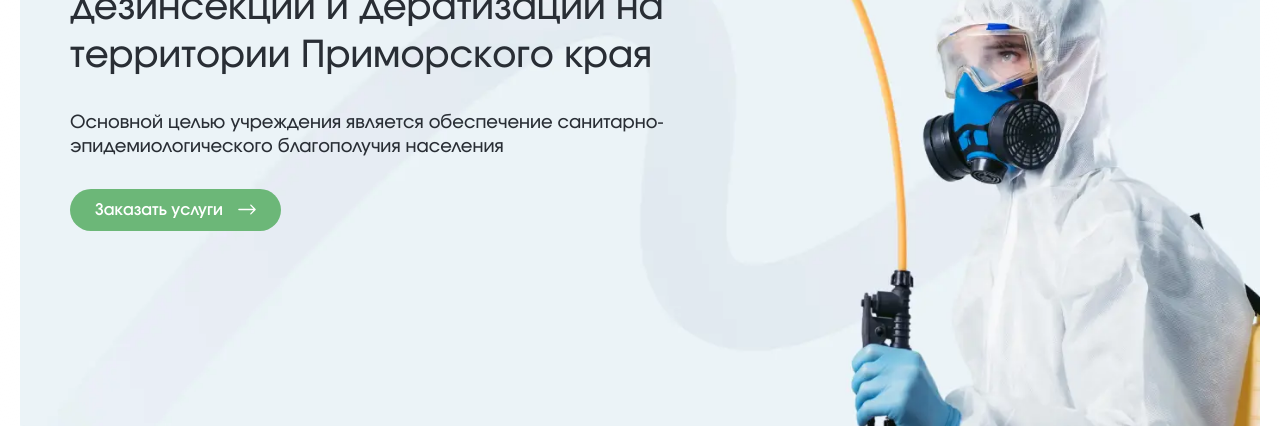
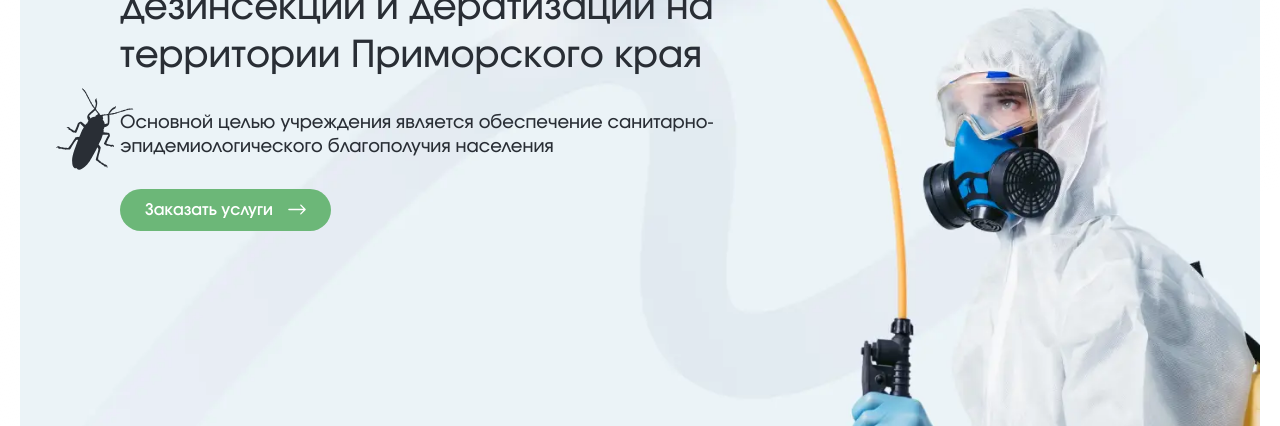
Before and after one commit to blessMe-Padre/kgbus, a website with bundled scripts: page index.html in a window 1280 px wide. Shown: the part 374-800 px from the top of the page. Built offline with nearby package versions, Linux system fonts and the light colour scheme; files whose address does not match are found by name.

Commit message:
feat: добавляет анимацию

```diff
--- a/css/main.css
+++ b/css/main.css
@@ -1709,14 +1709,16 @@ button.swiper-pagination-bullet{
 }
 
 .hero {
-  padding: 100px 0 100px 50px;
+  padding: 100px 0 100px 100px;
   min-height: 700px;
   background-image: url('../src/img/bg/hero-banner.webp');
   background-repeat: no-repeat;
   background-size: contain;
-  background-position: right center;
+  background-position: right bottom;
   background-color: var(--light-gray);
   border-radius: 30px;
+  position: relative;
+  overflow: hidden;
 }
 
 @media (max-width: 769px) {
@@ -1864,6 +1866,51 @@ button.swiper-pagination-bullet{
   background: #f5f6f8;
   display: flex;
   width: 100%;
+}
+
+.roached,
+.roached-animation {
+  transition: all 0.5s ease;
+  position: absolute;
+}
+
+.roached-1 {
+  top: 300px;
+  left: 30px;
+}
+
+.roached-2 {
+  top: 40px;
+  right: 80px;
+}
+
+.animate-cockroach {
+  animation: sPath 5s;
+  animation-delay: 2s;
+}
+
+/* forwards */
+
+@keyframes sPath {
+  0% {
+    transform: translate(0, 0) rotate(80deg);
+  }
+
+  15% {
+    transform: translate(0, 0) rotate(120deg);
+  }
+
+  20% {
+    transform: rotate(60deg) rotate(120deg);
+  }
+
+  25% {
+    transform: translate(0px, 100px)rotate(120deg)
+  }
+
+  100% {
+    transform: translate(0px, 800px) rotate(120deg);
+  }
 }
 
 /* Импорт TailWind */
--- a/index.html
+++ b/index.html
@@ -163,6 +163,8 @@
                         <span>Заказать услуги</span>
                         <img src="./src/img/icons/arrow-right.svg" width="18" height="10" alt="кнопка заказать услугу">
                     </a>
+                    <img class="roached-animation roached-1" src="./src/img/icons-bags/icon-bag-1.svg" alt="таракан">
+                    <img class="roached roached-2 animate-cockroach" src="./src/img/icons-bags/icon-bag-2.svg" alt="таракан">
                 </section>
             </div>
 
--- a/js/main.js
+++ b/js/main.js
@@ -9,6 +9,7 @@ import { initAnimateClass } from "./module/add_class_for_animation.js";
 import { initAppend } from "./module/appendElement.js";
 import { initPopup } from "./module/popup.js";
 import { initScrollAnimation } from "./module/scroll-animation.js";
+import { runRoachedRun } from "./module/run-roached.js";
 
 window.addEventListener('DOMContentLoaded', () => {
     console.log('подключен скрипт main.js');
@@ -19,6 +20,7 @@ window.addEventListener('DOMContentLoaded', () => {
     initAppend();
     initPopup();
     initScrollAnimation();
+    runRoachedRun();
     // initSlider();
     // initCurrentYear();
     // initScrollToTop();
--- /dev/null
+++ b/js/module/run-roached.js
@@ -0,0 +1,13 @@
+export const runRoachedRun = () => {
+    document.querySelectorAll(".roached-animation").forEach(function (button) {
+        button.addEventListener("mouseover", function () {
+            button.style.left = (Math.random() * 200) + "px";
+            button.style.top = (Math.random() * 200) + "px";
+            button.style.position = "absolute";
+            button.style.transform = "rotate(" + (Math.random() * 360) + "deg)";
+        });
+        button.addEventListener("click", function () {
+            button.style.display = "none";
+        });
+    });
+}
--- a/src/block/hero.css
+++ b/src/block/hero.css
@@ -1,12 +1,15 @@
 .hero {
-    padding: 100px 0 100px 50px;
+    padding: 100px 0 100px 100px;
     min-height: 700px;
     background-image: url('../src/img/bg/hero-banner.webp');
     background-repeat: no-repeat;
     background-size: contain;
-    background-position: right center;
+    background-position: right bottom;
     background-color: var(--light-gray);
     border-radius: 30px;
+
+    position: relative;
+    overflow: hidden;
 }
 
 @media (max-width: 769px) {
--- /dev/null
+++ b/src/block/roached.css
@@ -0,0 +1,45 @@
+.roached,
+.roached-animation {
+    transition: all 0.5s ease;
+    position: absolute;
+}
+
+.roached-1 {
+    top: 300px;
+    left: 30px;
+}
+
+.roached-2 {
+    top: 40px;
+    right: 80px;
+}
+
+.animate-cockroach {
+    animation: sPath 5s;
+    animation-delay: 2s;
+}
+
+/* forwards */
+
+@keyframes sPath {
+    0% {
+        transform: translate(0, 0) rotate(80deg);
+    }
+
+    15% {
+        transform: translate(0, 0) rotate(120deg);
+    }
+
+    20% {
+        transform: rotate(60deg) rotate(120deg);
+    }
+
+    25% {
+        transform: translate(0px, 100px)rotate(120deg)
+    }
+
+    100% {
+        transform: translate(0px, 800px) rotate(120deg);
+    }
+
+}
--- a/src/input.css
+++ b/src/input.css
@@ -29,6 +29,7 @@
 
 @import './block/hero.css';
 @import './block/popup.css';
+@import './block/roached.css';
 
 
 /* Импорт TailWind */
```
